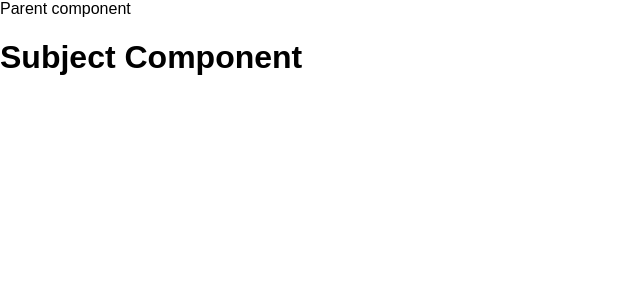
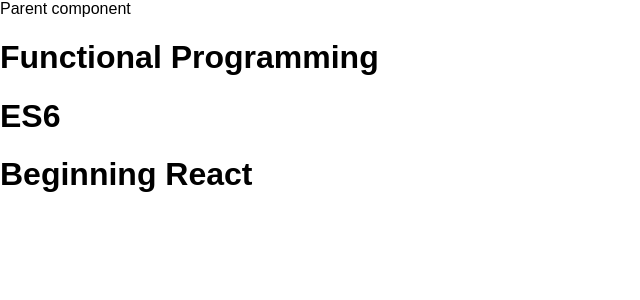
Before and after one commit to jpanaia/BookmarkManager, a React (Create React App) app: page / in a window 1280 px wide. Shown: the top 300 px of the page, without its empty margins (0-640 px from the left). Built offline with nearby package versions, Linux system fonts and the light colour scheme.

Commit message:
Implement unique title per subject

```diff
--- a/src/App.js
+++ b/src/App.js
@@ -42,7 +42,9 @@
         return (
             <div>
                 Parent component
-               <Subject />
+                <Subject subject={this.state.resources[0].subject}/>
+                <Subject subject={this.state.resources[1].subject}/>
+                <Subject subject={this.state.resources[2].subject}/>
             </div>
         );
     }
--- a/src/Subject.js
+++ b/src/Subject.js
@@ -9,7 +9,7 @@
 
 	render() {
 		return (
-			<h1>Subject Component</h1>
+			<h1>{this.props.subject}</h1>
 		)
 	}
 
```
Also changed, not shown: 1 other file (tests, documents, lock files or other folders).
